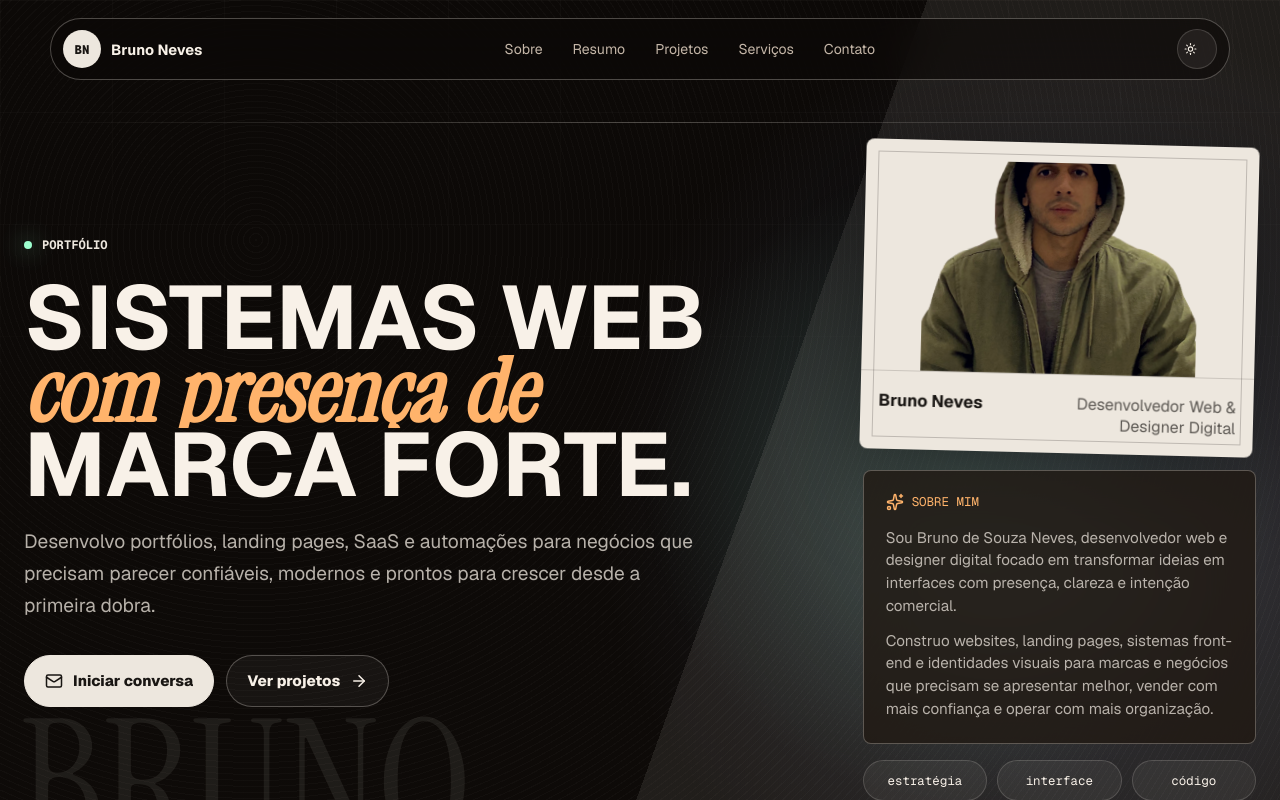
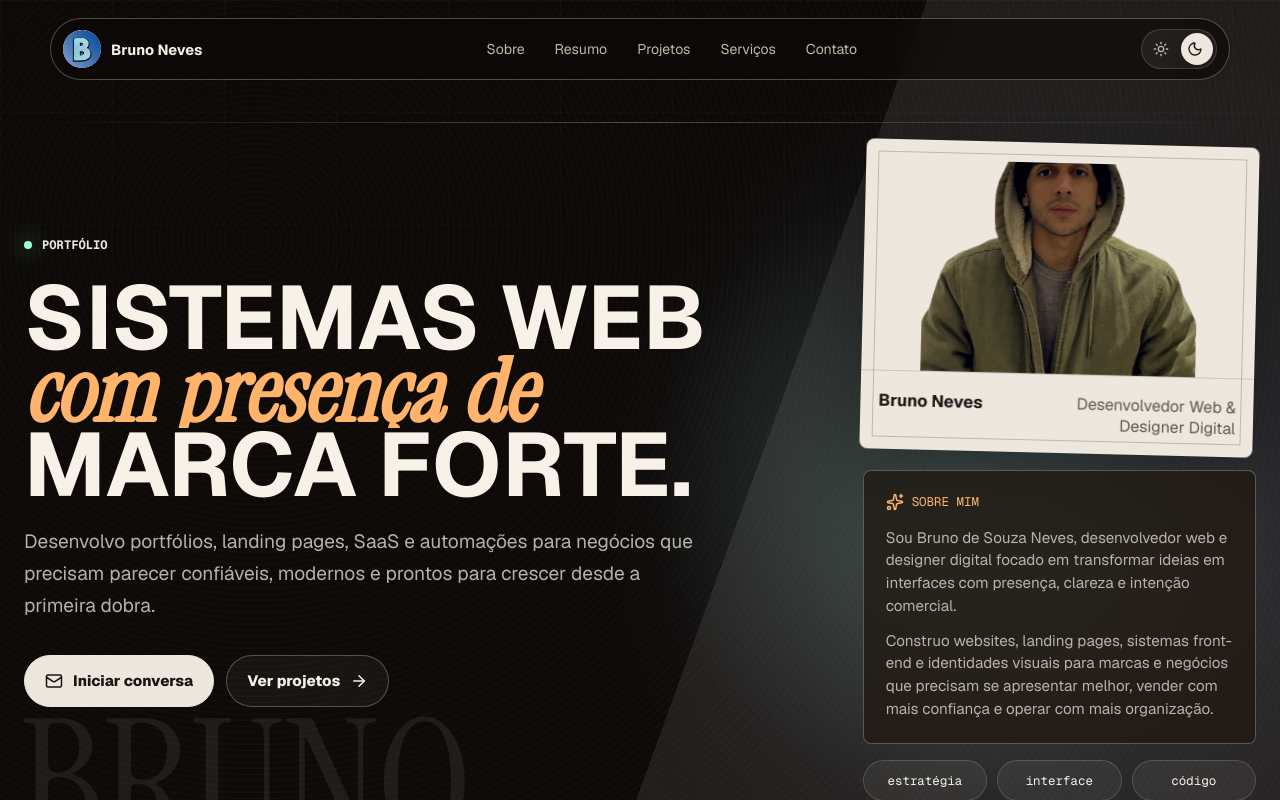
Before and after one commit to Niinh/portfolio-pessoal-cv, a Next.js app: page / in a window 1280 px wide. Shown: the top 800 px of the page. Built offline with nearby package versions, Linux system fonts and the light colour scheme; no server answers.

Commit message:
Update header logo and theme toggle

```diff
--- a/components/layout/site-header.tsx
+++ b/components/layout/site-header.tsx
@@ -1,9 +1,10 @@
 "use client";
 
 import { Menu, X } from "lucide-react";
+import Image from "next/image";
 import Link from "next/link";
 import { usePathname } from "next/navigation";
-import { useState } from "react";
+import { type MouseEvent, useState } from "react";
 
 import { ThemeToggle } from "@/components/theme/theme-toggle";
 import { navItems, siteConfig } from "@/lib/site-config";
@@ -17,10 +18,31 @@ export function SiteHeader() {
     setIsOpen(false);
   }
 
+  function handleLogoClick(event: MouseEvent<HTMLAnchorElement>) {
+    closeMenu();
+
+    if (pathname === "/") {
+      event.preventDefault();
+      window.history.replaceState(null, "", "/");
+      window.scrollTo({ top: 0, behavior: "smooth" });
+    }
+  }
+
+  function getNavHref(href: string) {
+    if (href.startsWith("#") && pathname !== "/") return `/${href}`;
+    return href;
+  }
+
+  function isActive(href: string) {
+    return href === "/projetos" ? pathname.startsWith("/projetos") : false;
+  }
+
   return (
     <header className="site-header">
-      <Link className="brand-mark" href="/" onClick={closeMenu} aria-label="Ir para início">
-        <span>BN</span>
+      <Link className="brand-mark" href="/" onClick={handleLogoClick} aria-label="Ir para o topo">
+        <span className="brand-logo" aria-hidden>
+          <Image src="/images/logo-b.png" alt="" width={38} height={38} priority />
+        </span>
         <strong>{siteConfig.name}</strong>
       </Link>
 
@@ -28,8 +50,8 @@ export function SiteHeader() {
         {navItems.map((item) => (
           <Link
             key={item.href}
-            className={cn(pathname === item.href && "active")}
-            href={item.href}
+            className={cn(isActive(item.href) && "active")}
+            href={getNavHref(item.href)}
             onClick={closeMenu}
           >
             {item.label}
--- a/components/theme/theme-toggle.tsx
+++ b/components/theme/theme-toggle.tsx
@@ -22,12 +22,17 @@ export function ThemeToggle() {
   return (
     <button
       aria-label="Alternar tema claro ou escuro"
-      className="icon-button theme-toggle"
+      className="theme-toggle"
       type="button"
       onClick={toggleTheme}
     >
-      <Sun aria-hidden className="theme-toggle__sun" size={18} />
-      <Moon aria-hidden className="theme-toggle__moon" size={18} />
+      <span className="theme-toggle__icon theme-toggle__icon--sun" aria-hidden>
+        <Sun size={16} />
+      </span>
+      <span className="theme-toggle__icon theme-toggle__icon--moon" aria-hidden>
+        <Moon size={16} />
+      </span>
+      <span className="theme-toggle__thumb" aria-hidden />
     </button>
   );
 }
--- a/lib/site-config.ts
+++ b/lib/site-config.ts
@@ -22,9 +22,9 @@ export const siteConfig = {
 };
 
 export const navItems = [
-  { label: "Sobre", href: "/#sobre" },
-  { label: "Resumo", href: "/#resumo" },
+  { label: "Sobre", href: "#sobre" },
+  { label: "Resumo", href: "#resumo" },
   { label: "Projetos", href: "/projetos" },
-  { label: "Serviços", href: "/#servicos" },
-  { label: "Contato", href: "/#contato" },
+  { label: "Serviços", href: "#servicos" },
+  { label: "Contato", href: "#contato" },
 ];
--- a/styles/globals.css
+++ b/styles/globals.css
@@ -117,18 +117,20 @@ button {
   min-width: max-content;
 }
 
-.brand-mark span {
-  align-items: center;
-  background: linear-gradient(135deg, var(--accent), var(--accent-2));
+.brand-logo {
+  align-items: center;
+  background: color-mix(in srgb, var(--paper) 92%, transparent);
   border-radius: 999px;
-  color: #06100d;
   display: inline-flex;
-  font-family: var(--font-geist-mono), monospace;
-  font-size: 0.78rem;
-  font-weight: 800;
   height: 38px;
   justify-content: center;
+  overflow: hidden;
   width: 38px;
+}
+
+.brand-logo img {
+  height: 100%;
+  width: 100%;
 }
 
 .brand-mark strong {
@@ -1091,9 +1093,8 @@ body > * {
   max-width: min(1180px, calc(100vw - 32px));
 }
 
-.brand-mark span {
+.brand-logo {
   background: var(--paper);
-  color: var(--ink);
 }
 
 .hero-section {
@@ -1796,27 +1797,65 @@ body > * {
 }
 
 .theme-toggle {
+  align-items: center;
+  background: color-mix(in srgb, var(--foreground) 7%, transparent);
+  border: 1px solid var(--border);
+  border-radius: 999px;
+  color: var(--muted);
+  cursor: pointer;
+  display: inline-grid;
+  grid-template-columns: 1fr 1fr;
+  height: 40px;
+  padding: 3px;
   position: relative;
-}
-
-.theme-toggle svg {
-  grid-area: 1 / 1;
-  transition: opacity 180ms ease, transform 180ms ease;
-}
-
-.theme-toggle__moon {
-  opacity: 0;
-  transform: scale(0.72) rotate(-18deg);
-}
-
-:root[data-theme="light"] .theme-toggle__sun {
-  opacity: 0;
-  transform: scale(0.72) rotate(18deg);
-}
-
-:root[data-theme="light"] .theme-toggle__moon {
-  opacity: 1;
-  transform: scale(1) rotate(0deg);
+  transition: border-color 180ms ease, transform 180ms ease;
+  width: 76px;
+}
+
+.theme-toggle:hover {
+  border-color: var(--border-strong);
+  transform: translateY(-1px);
+}
+
+.theme-toggle__icon {
+  align-items: center;
+  border-radius: 999px;
+  display: inline-flex;
+  height: 32px;
+  justify-content: center;
+  position: relative;
+  transition: color 180ms ease;
+  width: 32px;
+  z-index: 1;
+}
+
+.theme-toggle__thumb {
+  background: var(--paper);
+  border-radius: 999px;
+  box-shadow: 0 8px 22px rgba(0, 0, 0, 0.24);
+  height: 32px;
+  left: 3px;
+  position: absolute;
+  top: 3px;
+  transform: translateX(36px);
+  transition: transform 220ms ease;
+  width: 32px;
+}
+
+.theme-toggle__icon--moon {
+  color: var(--ink);
+}
+
+:root[data-theme="light"] .theme-toggle__thumb {
+  transform: translateX(0);
+}
+
+:root[data-theme="light"] .theme-toggle__icon--sun {
+  color: var(--ink);
+}
+
+:root[data-theme="light"] .theme-toggle__icon--moon {
+  color: var(--muted);
 }
 
 .contact-section {
```
Also changed, not shown: public/images/logo-b.png (added).
